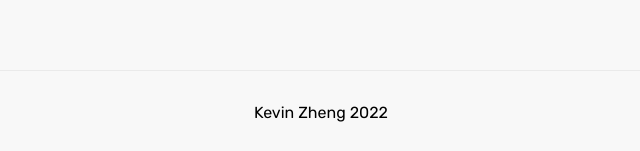
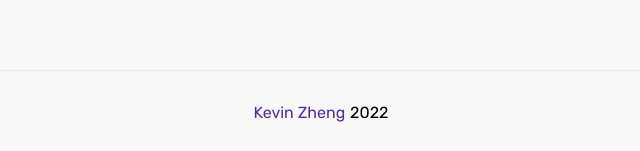
Before and after one commit to SnowFireWolf/github-repos-explorer, a Next.js app: page / in a window 1280 px wide. Shown: the part 730-881 px from the top of the page, without its empty margins (319-959 px from the left). Built offline with nearby package versions, Linux system fonts and the light colour scheme.

Commit message:
update footer

```diff
--- a/src/pages/_app.tsx
+++ b/src/pages/_app.tsx
@@ -12,7 +12,7 @@ function MyApp({ Component, pageProps }: AppProps) {
       <Component {...pageProps} />
 
       <footer className={styles.footer}>
-        Kevin Zheng 2022
+        <a href="https://snowfirewolf.github.io/" target="_blank" rel="noopener noreferrer">Kevin Zheng</a> 2022
       </footer>
     </React.Fragment>
   )
--- a/src/styles/global.module.css
+++ b/src/styles/global.module.css
@@ -20,7 +20,6 @@
 
 .footer {
   display: flex;
-  flex: 1;
   padding: 2rem 0;
   border-top: 1px solid #eaeaea;
   justify-content: center;
@@ -28,10 +27,13 @@
 }
 
 .footer a {
-  display: flex;
-  justify-content: center;
-  align-items: center;
-  flex-grow: 1;
+  margin-right: .3rem;
+  color: #532d9e;
+}
+
+.footer a:hover {
+  color: #713ed8;
+  text-decoration: underline;
 }
 
 .wrapper {
```
